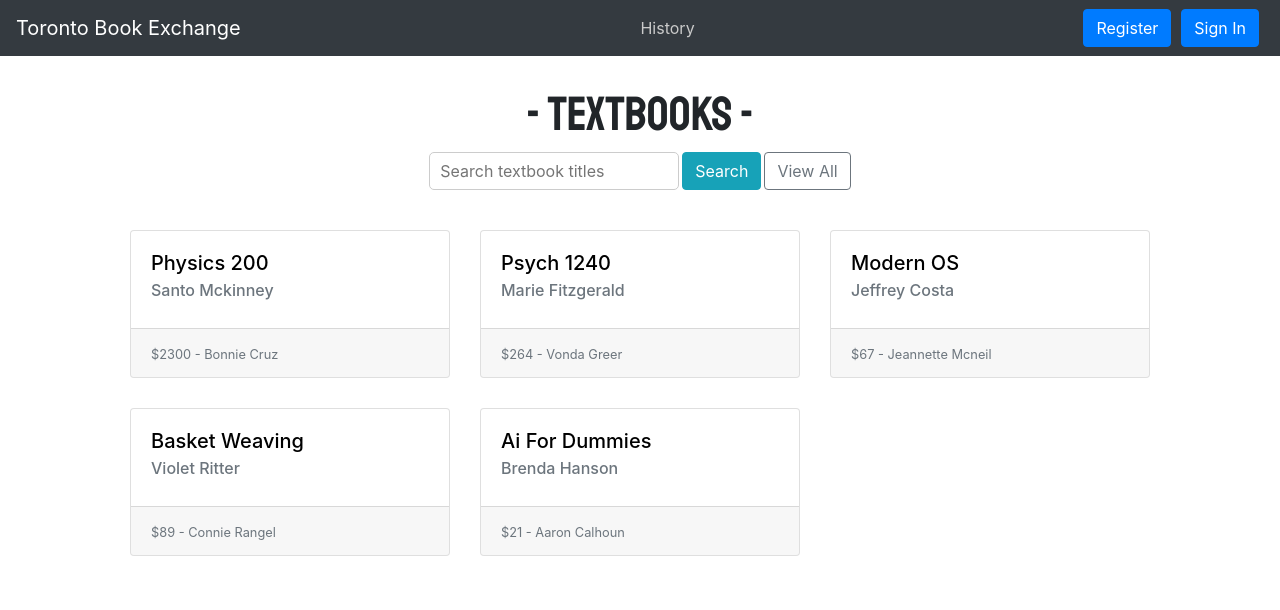
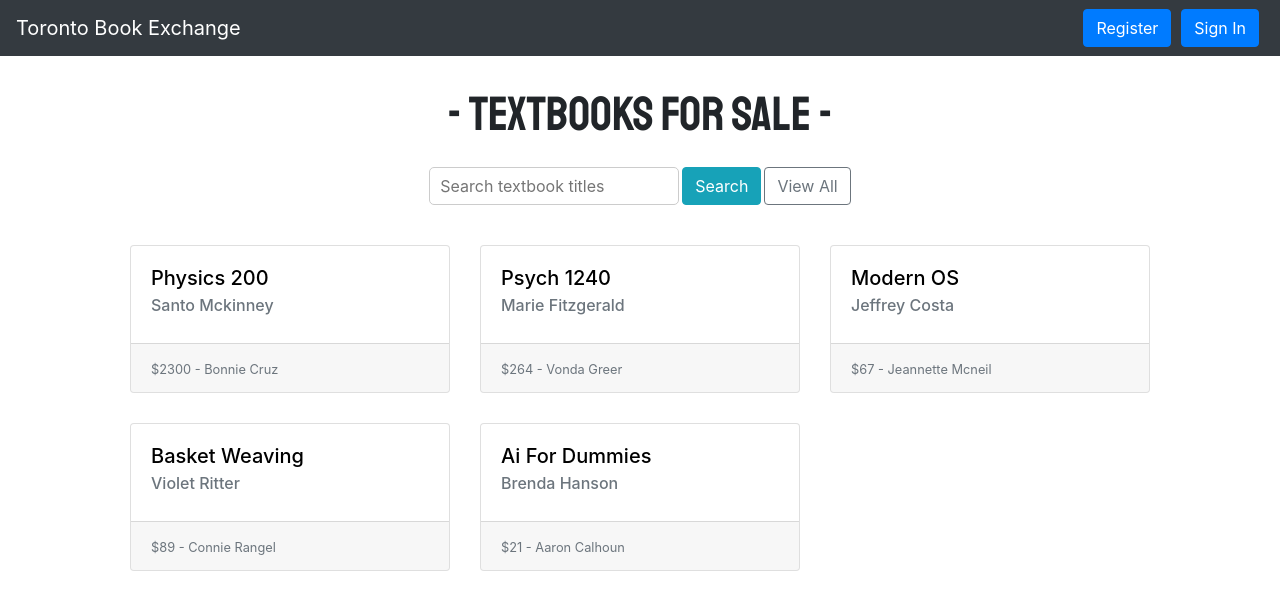
Before and after one commit to joannez12/Book-Exchange, a React (Create React App) app in the folder bkexch-react/: page / in a window 1280 px wide. Shown: the top 610 px of the page. Built offline with nearby package versions, Linux system fonts and the light colour scheme.

Commit message:
Navbar changes

```diff
--- a/bkexch-react/src/components/Navbar/MainHeader.js
+++ b/bkexch-react/src/components/Navbar/MainHeader.js
@@ -42,10 +42,7 @@ class MainHeader extends React.Component {
                 <div className="navigationbar">
                     <Navbar sticky="top" bg="dark" variant="dark">
                         <Link to="/"><Navbar.Brand>Toronto Book Exchange</Navbar.Brand></Link>
-                        <Nav className="ml-auto mr-auto">
-                            <Link to="/history" className="navLink">History</Link>
-                        </Nav>
-                        <ButtonToolbar>
+                        <ButtonToolbar className="ml-auto">
                             {this.props.user ? <> <Button variant="secondary" onClick={this.handlePostPopUp}>Post</Button>, <DropdownButton title={this.props.user.name}><Dropdown.Item><Link to="/history">History</Link></Dropdown.Item></DropdownButton> </>
                                 : <Button variant="primary" onClick={this.handleSignup}>Register</Button>}
                             <Button variant="primary" onClick={this.handleSigninButton}>{this.props.user ? "Sign Out" : "Sign In"}</Button>
--- a/bkexch-react/src/components/SearchBar/SearchBar.css
+++ b/bkexch-react/src/components/SearchBar/SearchBar.css
@@ -1,7 +1,7 @@
 .search {
     display: flex;
     align-items: center;
-    margin-bottom: 30px;
+    margin: 15px 0 30px;
 }
 
 .searchButton {
--- a/bkexch-react/src/pages/SearchBrowse/SearchBrowse.css
+++ b/bkexch-react/src/pages/SearchBrowse/SearchBrowse.css
@@ -1,5 +1,3 @@
-
-
 .title {
     font-family: 'Staatliches', cursive;
     font-size: 3rem;
--- a/bkexch-react/src/pages/SearchBrowse/SearchBrowse.js
+++ b/bkexch-react/src/pages/SearchBrowse/SearchBrowse.js
@@ -23,7 +23,7 @@ class SearchBrowse extends React.Component {
         })
         return(
             <div className='page'>
-                <h1 className="title"> - Textbooks - </h1>
+                <h1 className="title"> - Textbooks For Sale - </h1>
                 <SearchBar handleSearch={this.handleSearch} placeholder='Search textbook titles'/>
                 {filteredTextbooks.length !== 0 ? <TextbookList textbooks={filteredTextbooks}/> : <h3>No textbooks found.</h3> }
             </div>
```
